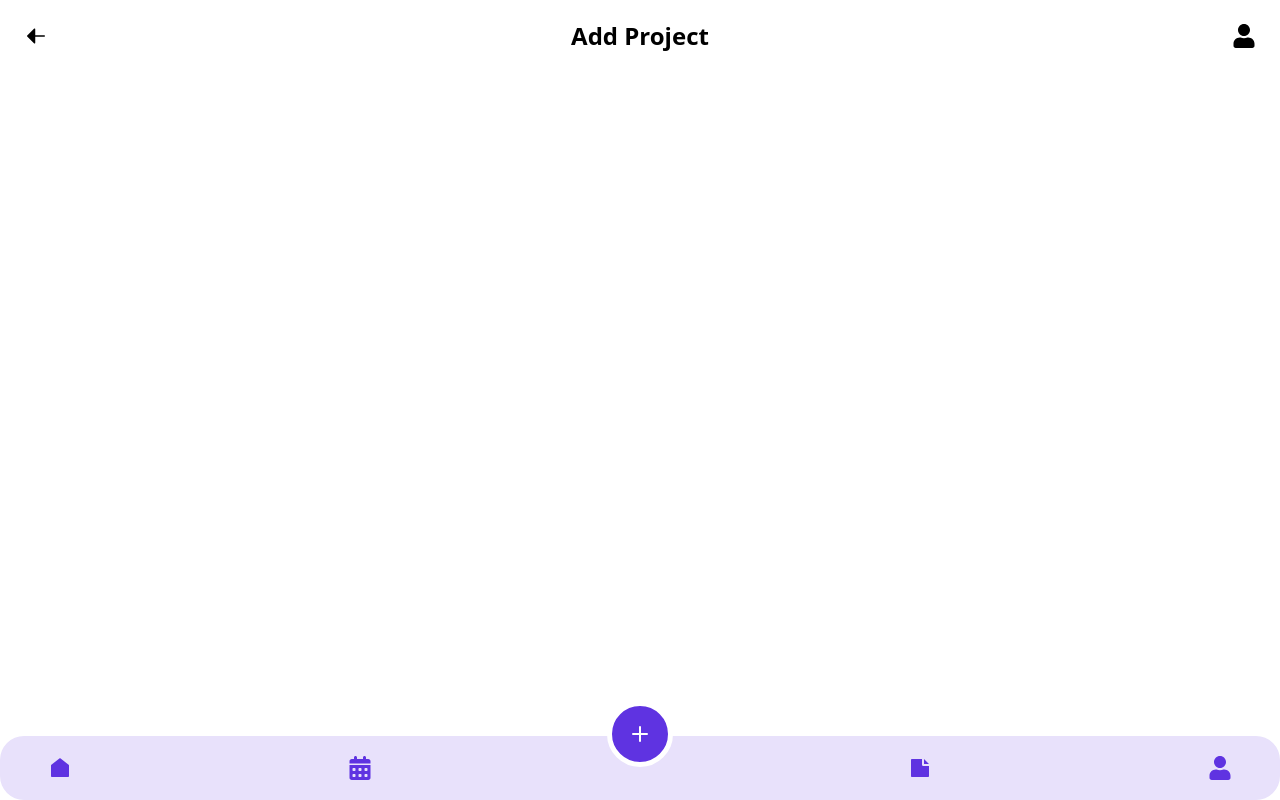
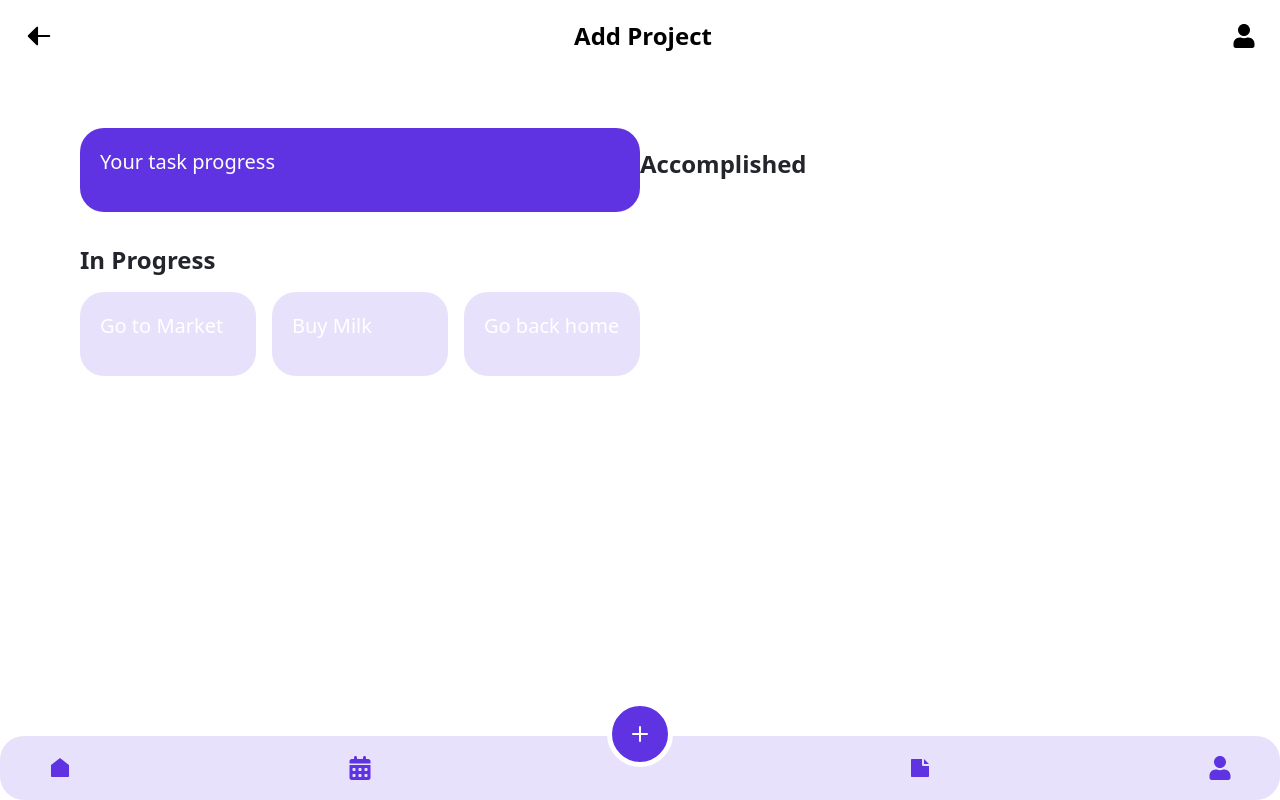
Before and after one commit to alonzojoe/React-TS-Task-Management, a React (Vite) app: page /dashboard in a window 1280 px wide. Built offline with nearby package versions, Linux system fonts and the light colour scheme.

Commit message:
feat: Create partial ui of Dashboard

```diff
--- /dev/null
+++ b/src/components/UI/Card.tsx
@@ -0,0 +1,22 @@
+import { ReactNode } from "react";
+
+type CardProps = {
+  children: ReactNode;
+  background:
+    | "primary"
+    | "primaryDark"
+    | "lightPrimary"
+    | "lightOrange"
+    | "lightBlue";
+  width: string;
+};
+
+const Card = ({ children, background, width }: CardProps) => {
+  return (
+    <div className={`p-5 rounded-3xl bg-${background} ${width}`}>
+      {children}
+    </div>
+  );
+};
+
+export default Card;
--- a/src/layouts/AppLayout.tsx
+++ b/src/layouts/AppLayout.tsx
@@ -13,7 +13,7 @@ const AppLayout = () => {
         <Navbar>
           <div className="flex items-center justify-between text-2xl">
             <span>
-              <PiArrowLeftFill />
+              <PiArrowLeftFill className="text-3xl" />
             </span>
             <span className="font-semibold">Add Project</span>
             <span>
@@ -21,6 +21,7 @@ const AppLayout = () => {
             </span>
           </div>
         </Navbar>
+        <Outlet />
         <MenuBar />
       </main>
     </>
--- a/src/pages/Dashboard/Dashboard.tsx
+++ b/src/pages/Dashboard/Dashboard.tsx
@@ -1,9 +1,46 @@
-import React from "react";
+import Card from "../../components/UI/Card";
 
 const Dashboard = () => {
   return (
-    <div>
-      <h1 className="text-2xl text-primary">Dashboard</h1>
+    <div className="container grid grid-cols-1 md:grid-cols-2 py-14">
+      <div className="flex flex-col justify-center space-y-8">
+        <Card background="primary" width="w-full">
+          <div className="text-white flex items-center gap-4">
+            <h4 className="text-xl font-normal mb-4">Your task progress</h4>
+          </div>
+        </Card>
+        <div>
+          <h2 className="text-left text-textPrimary font-bold text-2xl">
+            In Progress
+          </h2>
+          <div className="overflow-x-auto whitespace-nowrap py-4">
+            <div className="flex space-x-4">
+              <Card background="lightPrimary" width="w-[200px]">
+                <div className="text-white flex items-center gap-4">
+                  <h4 className="text-xl font-normal mb-4">Go to Market</h4>
+                </div>
+              </Card>
+              <Card background="lightPrimary" width="w-[200px]">
+                <div className="text-white flex items-center gap-4">
+                  <h4 className="text-xl font-normal mb-4">Buy Milk</h4>
+                </div>
+              </Card>
+              <Card background="lightPrimary" width="w-[200px]">
+                <div className="text-white flex items-center gap-4">
+                  <h4 className="text-xl font-normal mb-4">Go back home</h4>
+                </div>
+              </Card>
+            </div>
+          </div>
+        </div>
+      </div>
+      <div className="mt-5">
+        <div className="flex flex-col justify-center space-y-8">
+          <h2 className="text-left text-textPrimary font-bold text-2xl">
+            Accomplished
+          </h2>
+        </div>
+      </div>
     </div>
   );
 };
```
